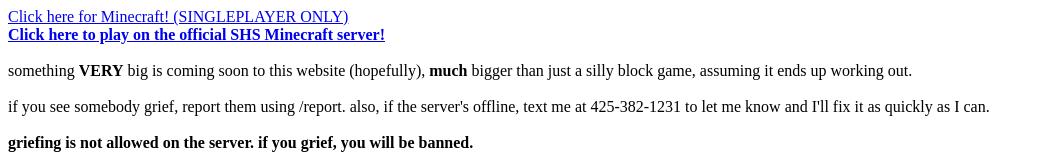
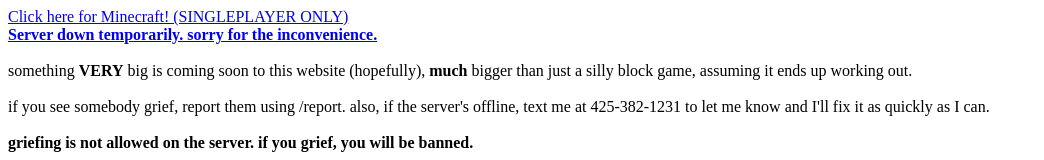
Before and after one commit to BaconManiaGD/baconmaniagd.github.io, a plain HTML site: page index.html in a window 1280 px wide. Shown: the top 160 px of the page, without its empty margins (0-1044 px from the left). Drawn offline with Linux system fonts and the light colour scheme.

Commit message:
Update index.html

```diff
--- a/index.html
+++ b/index.html
@@ -6,7 +6,7 @@
 		<a href="https://baconmaniagd.github.io/shsminecraft/ohio.html">Click here for Minecraft! (SINGLEPLAYER ONLY)</a>
 	</header>
 	<b>
-		<a href="https://scaling-happiness-v6qwq9g696x5hpxp5-8081.app.github.dev/">Click here to play on the official SHS Minecraft server!</a><br>
+		<a href="https://scaling-happiness-v6qwq9g696x5hpxp5-8081.app.github.dev/">Server down temporarily. sorry for the inconvenience.</a><br>
 
 	</b>
 	<body>
```
